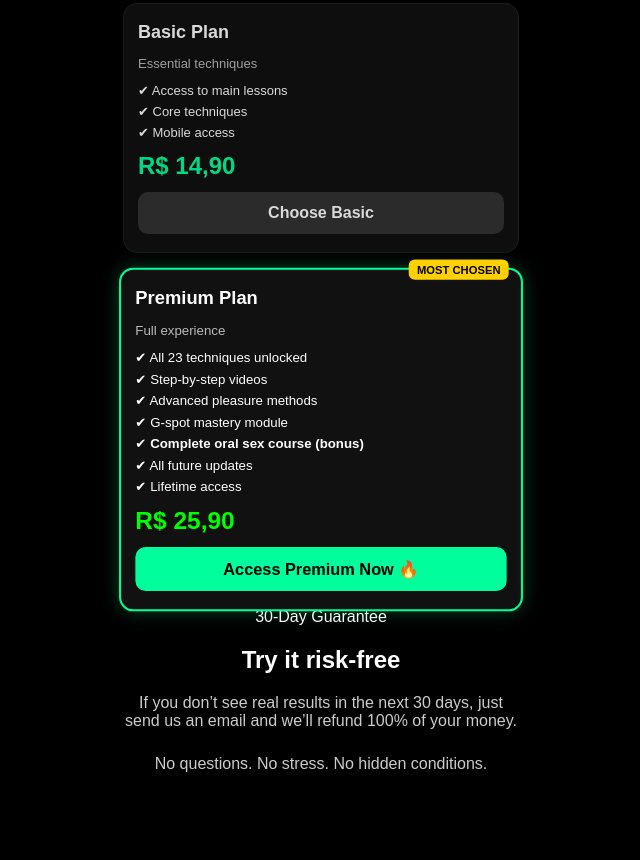
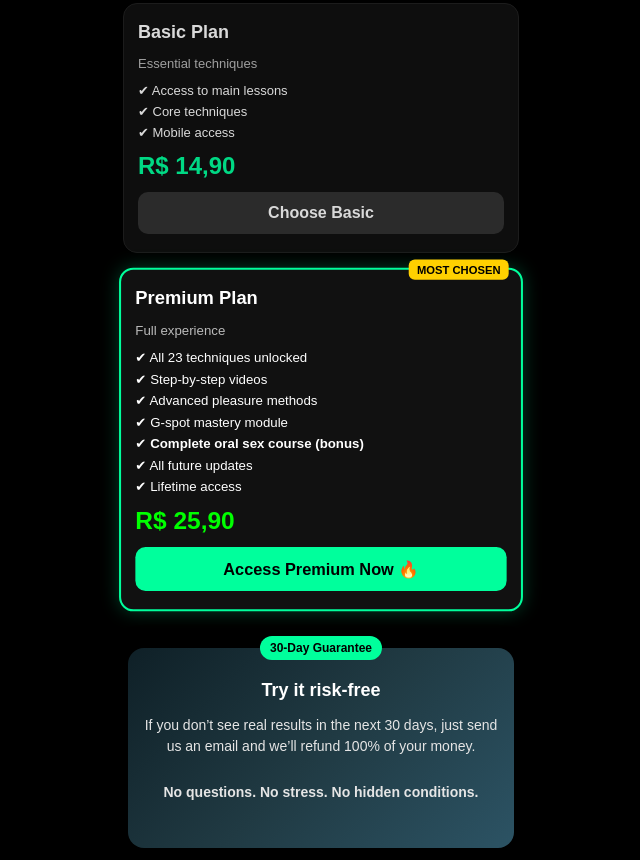
Before and after one commit to igoralejandro123/quiz-site, a website: page public/vendas.html in a window 1280 px wide. Shown: the part 4620-5480 px from the top of the page, without its empty margins (319-959 px from the left). Before the commit the page ends 5430 px from the top, so only its background shows below. Drawn offline with Linux system fonts and the light colour scheme.

Commit message:
Update style.css

```diff
--- a/public/style.css
+++ b/public/style.css
@@ -593,3 +593,48 @@ button:hover {
   border-radius:6px;
   font-weight:bold;
 }
+
+.guarantee-section{
+  margin-top:40px;
+  padding:0 5px;
+}
+
+.guarantee-box{
+  background:linear-gradient(135deg, #0f2027, #203a43, #2c5364);
+  border-radius:16px;
+  padding:20px 16px;
+  text-align:center;
+  position:relative;
+  box-shadow:0 0 20px rgba(0,0,0,0.6);
+}
+
+.guarantee-badge{
+  position:absolute;
+  top:-12px;
+  left:50%;
+  transform:translateX(-50%);
+  background:#00ff9c;
+  color:#000;
+  font-size:12px;
+  font-weight:bold;
+  padding:5px 10px;
+  border-radius:20px;
+}
+
+.guarantee-box h2{
+  font-size:18px;
+  margin-top:12px;
+  margin-bottom:10px;
+}
+
+.guarantee-box p{
+  font-size:14px;
+  color:#e5e5e5;
+  line-height:1.5;
+}
+
+.guarantee-strong{
+  margin-top:10px;
+  color:#ffffff;
+  font-weight:bold;
+}
```
